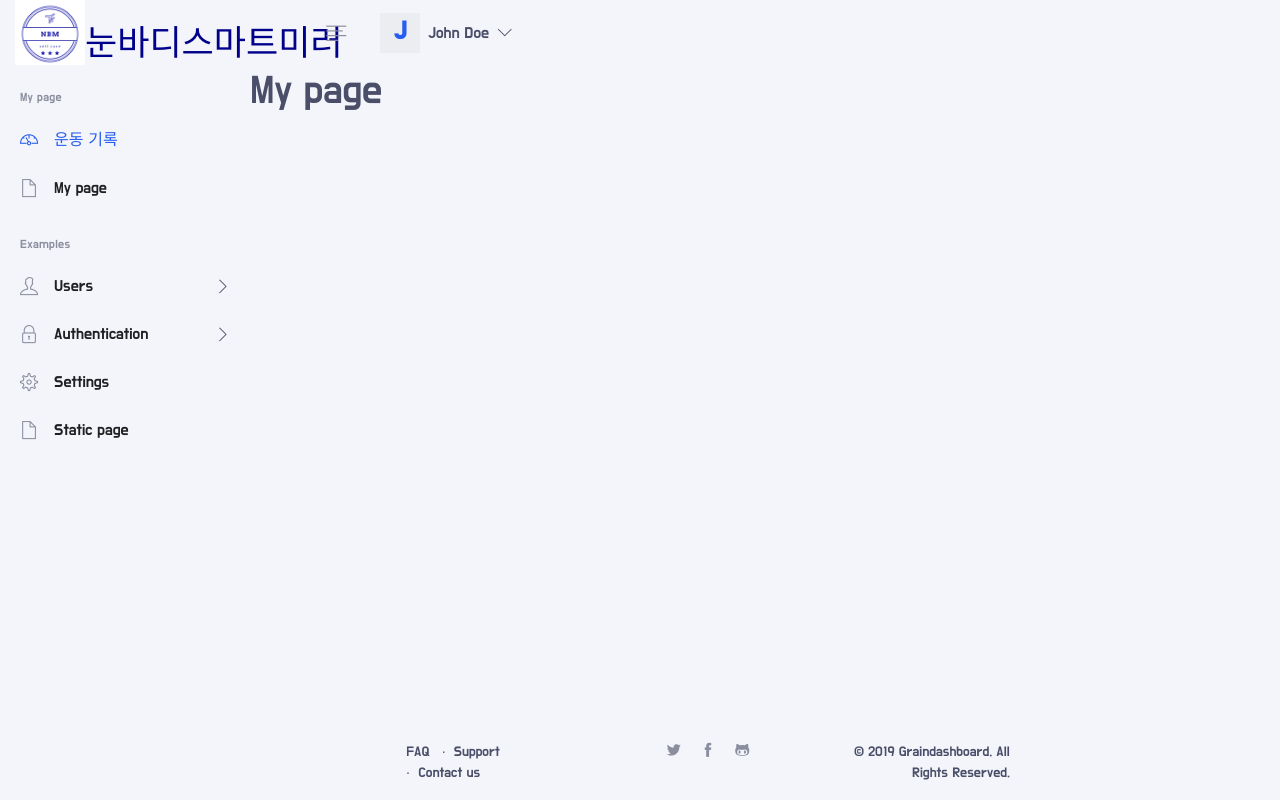
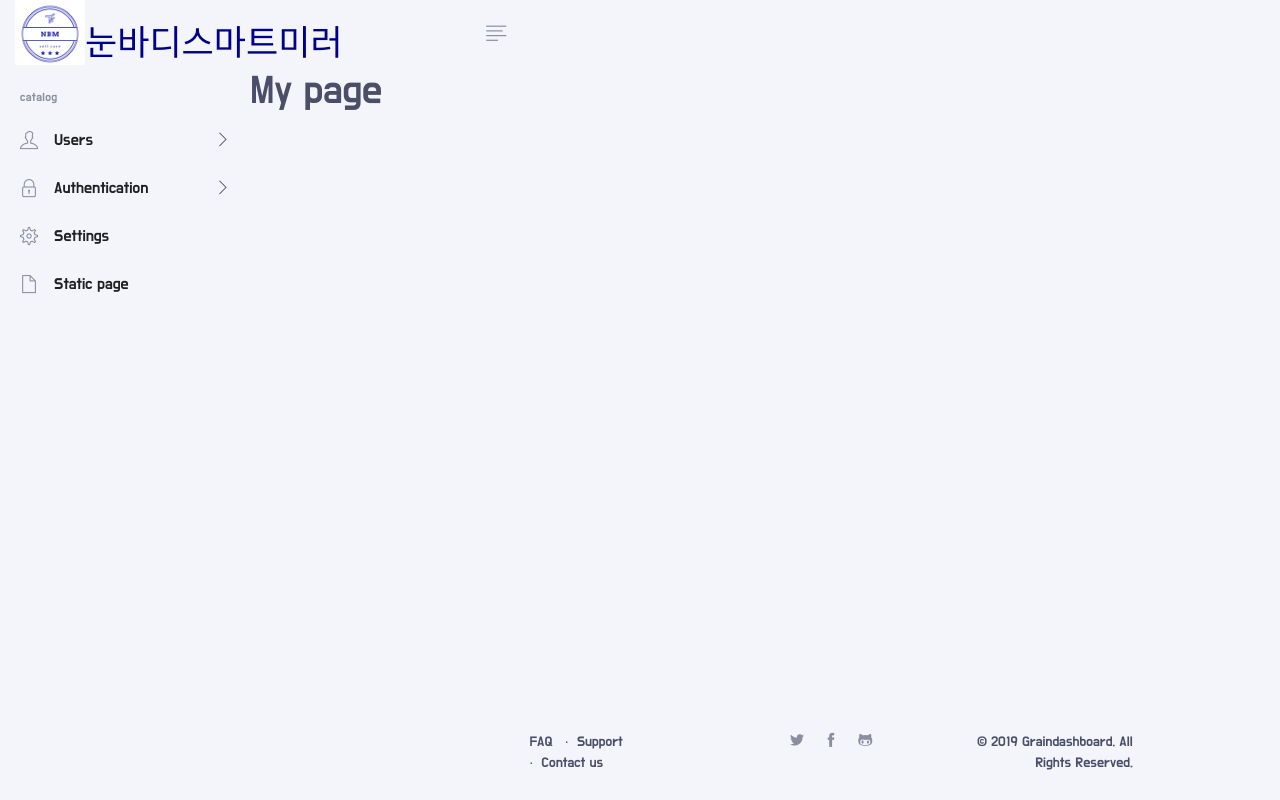
Before and after one commit to dddooo9/hifive, a Django app: template main/templates/main/mypage.html in a window 1280 px wide. Run offline with Django 3.2, Linux system fonts and the light colour scheme; the template is opened without the code that fills it, so the values that code supplies are empty; some libraries are stand-ins or nearby versions; some web fonts are replaced.

Commit message:
사용자인증 유무에 따른 navbar변경

```diff
--- a/hifive/static/public/graindashboard/css/base.css
+++ b/hifive/static/public/css/base.css
@@ -9,7 +9,3 @@
     font-size: 35px;
     color: darkblue;
 }
-
-.header-content{
-    margin-left: 50px;
-}
--- a/hifive/templates/account/login.html
+++ b/hifive/templates/account/login.html
@@ -6,7 +6,7 @@
 
 {% block content %}
 
-<link rel="stylesheet" href="{% static 'css/login.css' %}">
+<link rel="stylesheet" href="{% static 'public/css/login.css' %}">
 
 <section class="main">
 
--- a/hifive/templates/account/signup.html
+++ b/hifive/templates/account/signup.html
@@ -5,6 +5,9 @@
 {% block head_title %}{% trans "Signup" %}{% endblock %}
 
 {% block content %}
+
+<link rel="stylesheet" href="{% static 'public/css/signup.css' %}">
+<section class="signup_main">
     <h1>{% trans "Sign Up" %}</h1>
 
     <p>{% blocktrans %}Already have an account? Then please <a href="{{ login_url }}">sign in</a>.{% endblocktrans %}</p>
@@ -17,5 +20,6 @@
         {% endif %}
         <button type="submit">{% trans "Sign Up" %} &raquo;</button>
     </form>
+</section>
 
 {% endblock %}
--- a/hifive/templates/base.html
+++ b/hifive/templates/base.html
@@ -7,7 +7,7 @@
     <meta charset="utf-8">
     <meta name="viewport" content="width=device-width, initial-scale=1, shrink-to-fit=no">
     <meta http-equiv="x-ua-compatible" content="ie=edge">
-    <link rel="stylesheet" href="{% static 'public/graindashboard/css/base.css' %}">
+    <link rel="stylesheet" href="{% static 'public/css/base.css' %}">
 
 
     <!-- Favicon -->
@@ -15,7 +15,7 @@
 
 
     <!-- DEMO CHARTS -->
-    <link rel="stylesheet" href="{% static 'public//demo/chartist.css' %}">
+    <link rel="stylesheet" href="{% static 'public/demo/chartist.css' %}">
     <link rel="stylesheet" href="{% static 'public/demo/chartist-plugin-tooltip.css' %}">
 
     <!-- Template -->
@@ -39,7 +39,8 @@
 <!--                <img class="side-nav-show-on-closed" src="{% static 'public/img/logo-mini.png' %}" alt="Graindashboard" style="width: auto; height: 33px;">-->
 
                 <div>
-                    <img class="side-nav-hide-on-closed" src="{% static 'public/img/nbm.png' %}" alt="Graindashboard" style="width: 70px; height: 70px; float: left; ">
+                    <img class="logo-img" src="{% static 'public/img/nbm.png' %}" alt="Graindashboard"
+                    style="width: 70px; height: 70px; float: left; ">
                     <p class = "logo-title">
                         눈바디스마트미러
                     </p>
@@ -48,7 +49,7 @@
             <!-- End Logo For Desktop View -->
         </div>
 
-        <div class="header-content col px-md-3" id="header-content">
+        <div class="header-content col px-md-3" style="margin-left: 210px">
             <div class="d-flex align-items-center">
                 <!-- Side Nav Toggle -->
                 <a  class="js-side-nav header-invoker d-flex mr-md-2" href="#"
@@ -59,7 +60,7 @@
                 </a>
                 <!-- End Side Nav Toggle -->
 
-
+                {% if user.is_authenticated %}
                 <!-- User Avatar -->
                 <div class="dropdown mx-3 dropdown ml-2">
                     <a id="profileMenuInvoker" class="header-complex-invoker" href="#" aria-controls="profileMenu" aria-haspopup="true" aria-expanded="false" data-unfold-event="click" data-unfold-target="#profileMenu" data-unfold-type="css-animation" data-unfold-duration="300" data-unfold-animation-in="fadeIn" data-unfold-animation-out="fadeOut">
@@ -90,6 +91,8 @@
                 </div>
                 <!-- End User Avatar -->
             </div>
+            {% else %}
+            {% endif %}
         </div>
     </nav>
 </header>
--- a/hifive/templates/shared/footer.html
+++ b/hifive/templates/shared/footer.html
@@ -1,6 +1,10 @@
 {% load static %}
 <!-- Footer -->
-<footer class="small p-3 px-md-4 mt-auto">
+
+<head>
+    <link rel="stylesheet" href="{% static 'public/css/footer.css' %}">
+</head>
+<footer class="small p-3 px-md-4 mt-auto" id="footer">
     <div class="row justify-content-between">
         <div class="col-lg text-center text-lg-left mb-3 mb-lg-0">
             <ul class="list-dot list-inline mb-0">
--- a/hifive/templates/shared/navbar.html
+++ b/hifive/templates/shared/navbar.html
@@ -3,8 +3,9 @@
     <!-- Sidebar Nav -->
     <aside id="sidebar" class="js-custom-scroll side-nav">
         <ul id="sideNav" class="side-nav-menu side-nav-menu-top-level mb-0">
+            {% if user.is_authenticated %}
             <!-- Title -->
-            <li class="sidebar-heading h6">My page</li>
+            <li class="sidebar-heading h6">Private Service</li>
             <!-- End Title -->
 
             <!-- Dashboard -->
@@ -20,7 +21,7 @@
 
             <!-- Documentation -->
             <li class="side-nav-menu-item">
-                <a class="side-nav-menu-link media align-items-center" href="mypage" target="_blank">
+                <a class="side-nav-menu-link media align-items-center" href="mypage">
               <span class="side-nav-menu-icon d-flex mr-3">
                 <i class="gd-file"></i>
               </span>
@@ -28,9 +29,11 @@
                 </a>
             </li>
             <!-- End Documentation -->
+            {% else %}
+            {% endif %}
 
             <!-- Title -->
-            <li class="sidebar-heading h6">Examples</li>
+            <li class="sidebar-heading h6">catalog</li>
             <!-- End Title -->
 
             <!-- Users -->
--- a/main/templates/main/mypage.html
+++ b/main/templates/main/mypage.html
@@ -2,6 +2,7 @@
 {% load static %}
 
 {% block content %}
+<link rel="stylesheet" href="{% static 'css/mypage.css' %}">
 
 <h1>My page</h1>
 
```
Also changed, not shown: hifive/static/public/css/login.css (added, +8 -0 lines), hifive/static/public/css/signup.css (added, +12 -0 lines), main/templates/main/index.html (+12 -12 lines), hifive/static/public/css/footer.css (renamed from hifive/static/public/graindashboard/css/footer.css). Lines whose indentation alone changed are shown as unchanged.
